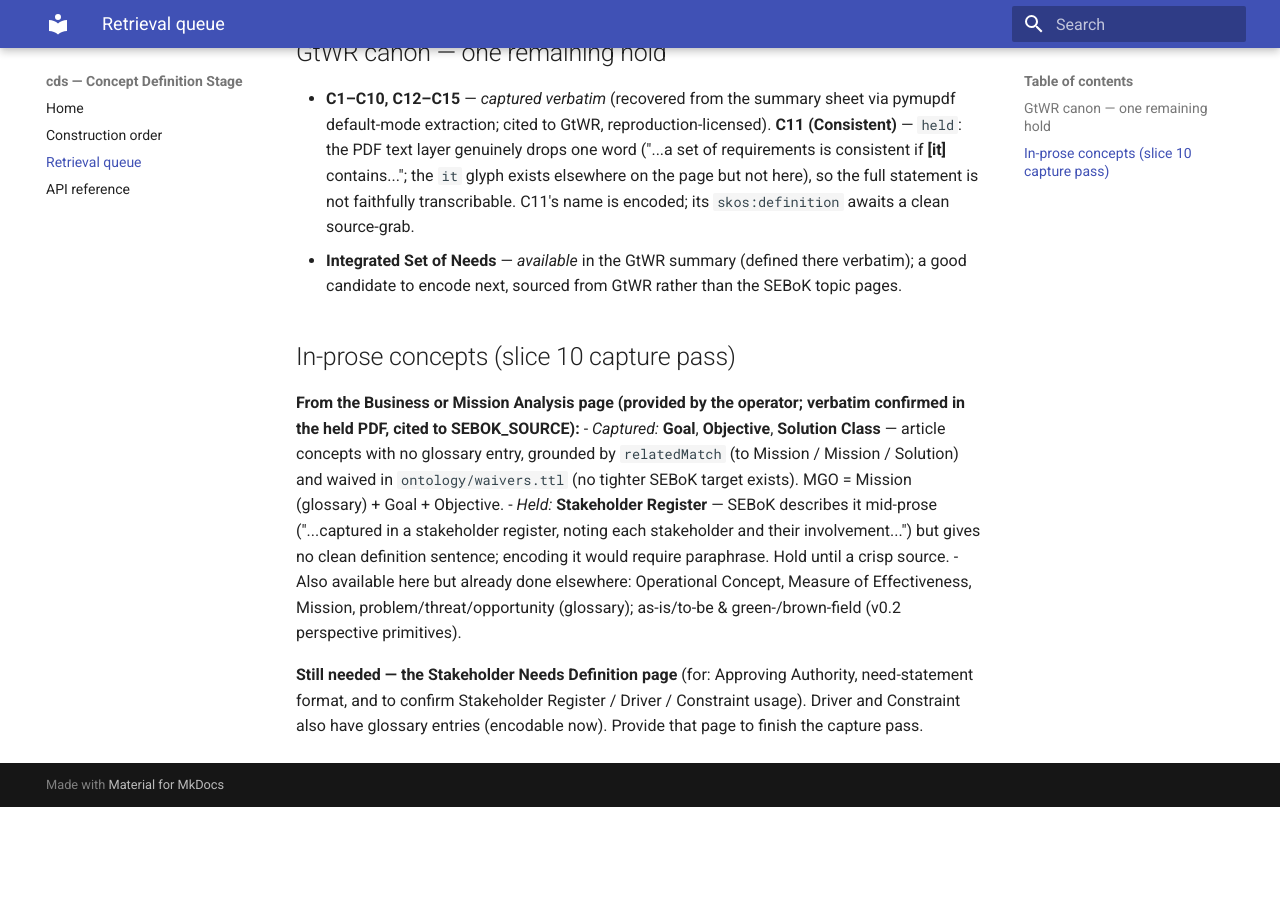
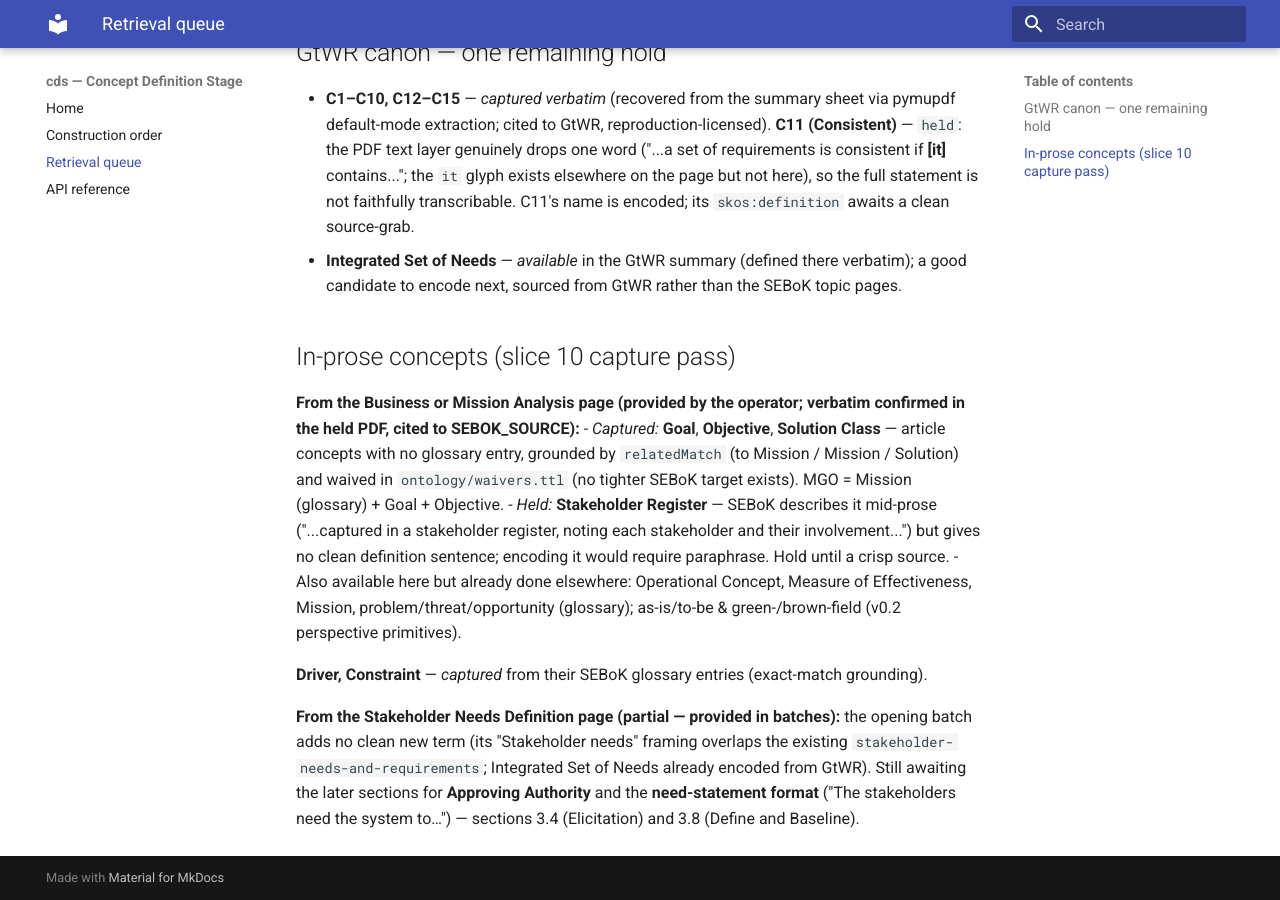
Before and after one commit to Open-MBEE/concept-definition-stage, an MkDocs documentation site: the page built from docs/retrieval-queue.md, in a window 1280 px wide and 900 px high, scrolled down 741 px. Built offline with MkDocs 1.6.1 and Material for MkDocs 9.7.7, drawn with Linux system fonts in a browser that asks for light colours; before the commit the page ends 1548 px from its top, so only the background shows below that.

Commit message:
slice 10: encode Driver + Constraint (SEBoK glossary)
Both have glossary entries, so clean exact-match grounding (no waivers):
- Driver (Specking et al. 2018), Constraint def (1) (ANSI/EIA 1998).
Verbatim-confirmed in the held PDF, cited to SEBOK_SOURCE.

Reviewed the first batch of the Stakeholder Needs Definition page: no clean new
term beyond what's encoded (its "Stakeholder needs" framing overlaps the existing
stakeholder-needs-and-requirements; Integrated Set of Needs already done via GtWR).
Approving Authority + the need-statement format are in later sections (awaiting the
rest of the page). Scheme now 33 terms; conforms.

```diff
--- a/docs/retrieval-queue.md
+++ b/docs/retrieval-queue.md
@@ -42,6 +42,10 @@ PDF, cited to SEBOK_SOURCE):**
 - Also available here but already done elsewhere: Operational Concept, Measure of Effectiveness, Mission,
   problem/threat/opportunity (glossary); as-is/to-be & green-/brown-field (v0.2 perspective primitives).
 
-**Still needed — the Stakeholder Needs Definition page** (for: Approving Authority, need-statement
-format, and to confirm Stakeholder Register / Driver / Constraint usage). Driver and Constraint also
-have glossary entries (encodable now). Provide that page to finish the capture pass.
+**Driver, Constraint** — *captured* from their SEBoK glossary entries (exact-match grounding).
+
+**From the Stakeholder Needs Definition page (partial — provided in batches):** the opening batch
+adds no clean new term (its "Stakeholder needs" framing overlaps the existing
+`stakeholder-needs-and-requirements`; Integrated Set of Needs already encoded from GtWR). Still
+awaiting the later sections for **Approving Authority** and the **need-statement format** ("The
+stakeholders need the system to…") — sections 3.4 (Elicitation) and 3.8 (Define and Baseline).
```
Also changed, not shown: src/cds/stages/concept_definition/terms/constraint.yaml (added, +11 -0 lines), src/cds/stages/concept_definition/terms/driver.yaml (added, +10 -0 lines), 3 other files.
